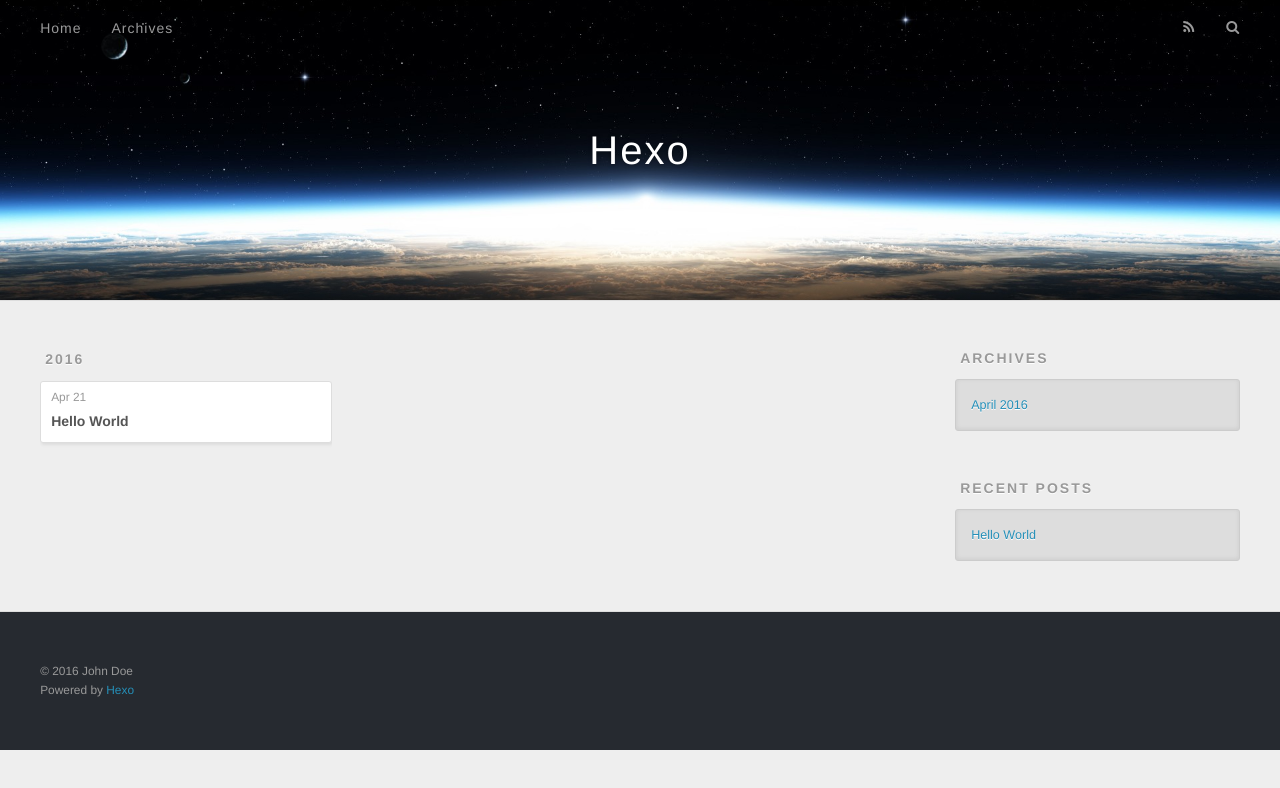
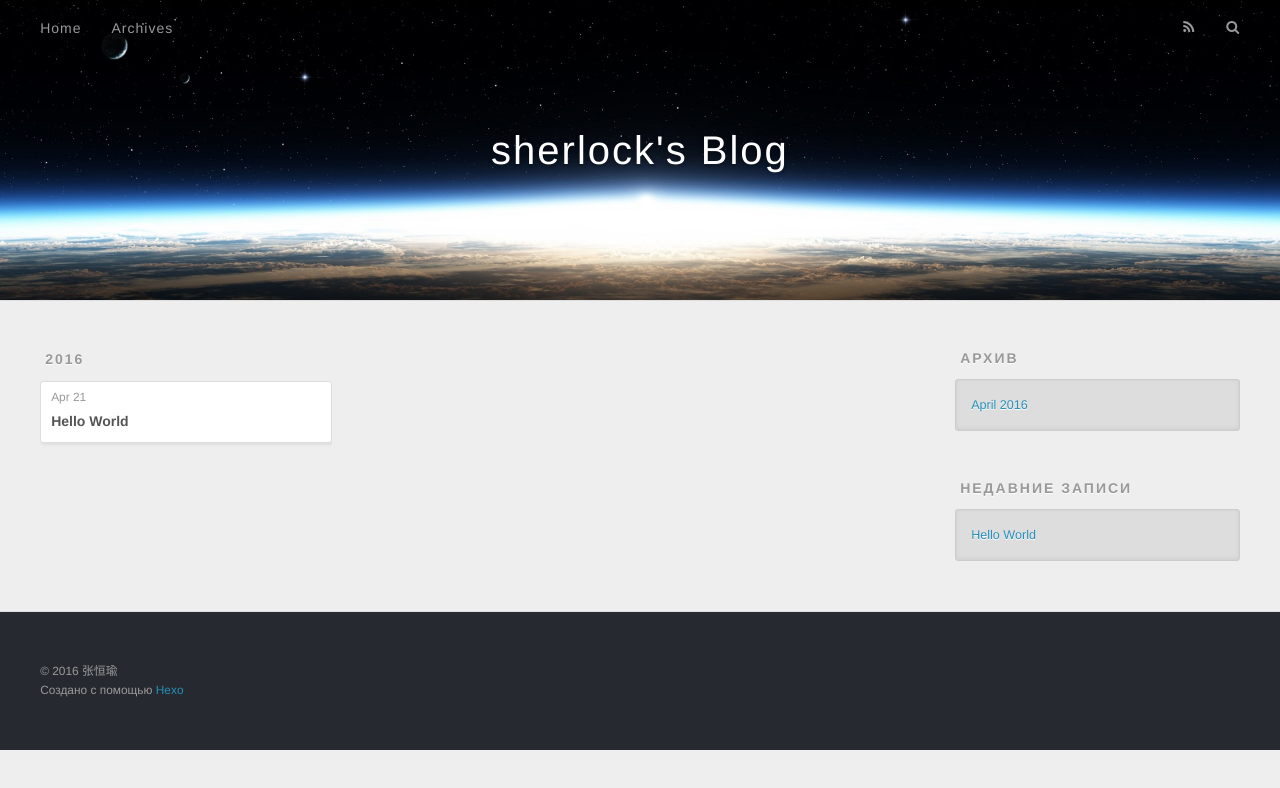
Before and after one commit to githubPagesio/sherlockZ.github.io, a plain HTML site: page archives/index.html in a window 1280 px wide. Drawn offline with nearby package versions, Linux system fonts and the light colour scheme.

Commit message:
Site updated: 2016-04-21 02:58:56

```diff
--- a/archives/index.html
+++ b/archives/index.html
@@ -3,19 +3,19 @@
 <head>
   <meta charset="utf-8">
 
-  <title>Archives | Hexo</title>
+  <title>Архив | sherlock&#39;s Blog</title>
   <meta name="viewport" content="width=device-width, initial-scale=1, maximum-scale=1">
   <meta name="description">
 <meta property="og:type" content="website">
-<meta property="og:title" content="Hexo">
+<meta property="og:title" content="sherlock's Blog">
 <meta property="og:url" content="http://yoursite.com/archives/index.html">
-<meta property="og:site_name" content="Hexo">
+<meta property="og:site_name" content="sherlock's Blog">
 <meta property="og:description">
 <meta name="twitter:card" content="summary">
-<meta name="twitter:title" content="Hexo">
+<meta name="twitter:title" content="sherlock's Blog">
 <meta name="twitter:description">
 
-    <link rel="alternate" href="/atom.xml" title="Hexo" type="application/atom+xml">
+    <link rel="alternate" href="/atom.xml" title="sherlock&#39;s Blog" type="application/atom+xml">
 
 
     <link rel="icon" href="/favicon.png">
@@ -36,7 +36,7 @@
   <div id="header-outer" class="outer">
     <div id="header-title" class="inner">
       <h1 id="logo-wrap">
-        <a href="/" id="logo">Hexo</a>
+        <a href="/" id="logo">sherlock&#39;s Blog</a>
       </h1>
 
     </div>
@@ -51,9 +51,9 @@
       </nav>
       <nav id="sub-nav">
 
-          <a id="nav-rss-link" class="nav-icon" href="/atom.xml" title="RSS Feed"></a>
+          <a id="nav-rss-link" class="nav-icon" href="/atom.xml" title="RSS-каналы"></a>
 
-        <a id="nav-search-btn" class="nav-icon" title="Search"></a>
+        <a id="nav-search-btn" class="nav-icon" title="Поиск"></a>
       </nav>
       <div id="search-form-wrap">
         <form action="//google.com/search" method="get" accept-charset="UTF-8" class="search-form"><input type="search" name="q" results="0" class="search-form-input" placeholder="Search"><button type="submit" class="search-form-submit">&#xF002;</button><input type="hidden" name="sitesearch" value="http://yoursite.com"></form>
@@ -110,7 +110,7 @@
 
 
   <div class="widget-wrap">
-    <h3 class="widget-title">Archives</h3>
+    <h3 class="widget-title">Архив</h3>
     <div class="widget">
       <ul class="archive-list"><li class="archive-list-item"><a class="archive-list-link" href="/archives/2016/04/">April 2016</a></li></ul>
     </div>
@@ -120,7 +120,7 @@
 
 
   <div class="widget-wrap">
-    <h3 class="widget-title">Recent Posts</h3>
+    <h3 class="widget-title">Недавние записи</h3>
     <div class="widget">
       <ul>
 
@@ -140,8 +140,8 @@
 
   <div class="outer">
     <div id="footer-info" class="inner">
-      &copy; 2016 John Doe<br>
-      Powered by <a href="http://hexo.io/" target="_blank">Hexo</a>
+      &copy; 2016 张恒瑜<br>
+      Создано с помощью <a href="http://hexo.io/" target="_blank">Hexo</a>
     </div>
   </div>
 </footer>
```
Also changed, not shown: 2016/04/21/hello-world/index.html (+11 -11 lines), archives/2016/04/index.html (+12 -12 lines), archives/2016/index.html (+12 -12 lines), index.html (+13 -13 lines).
